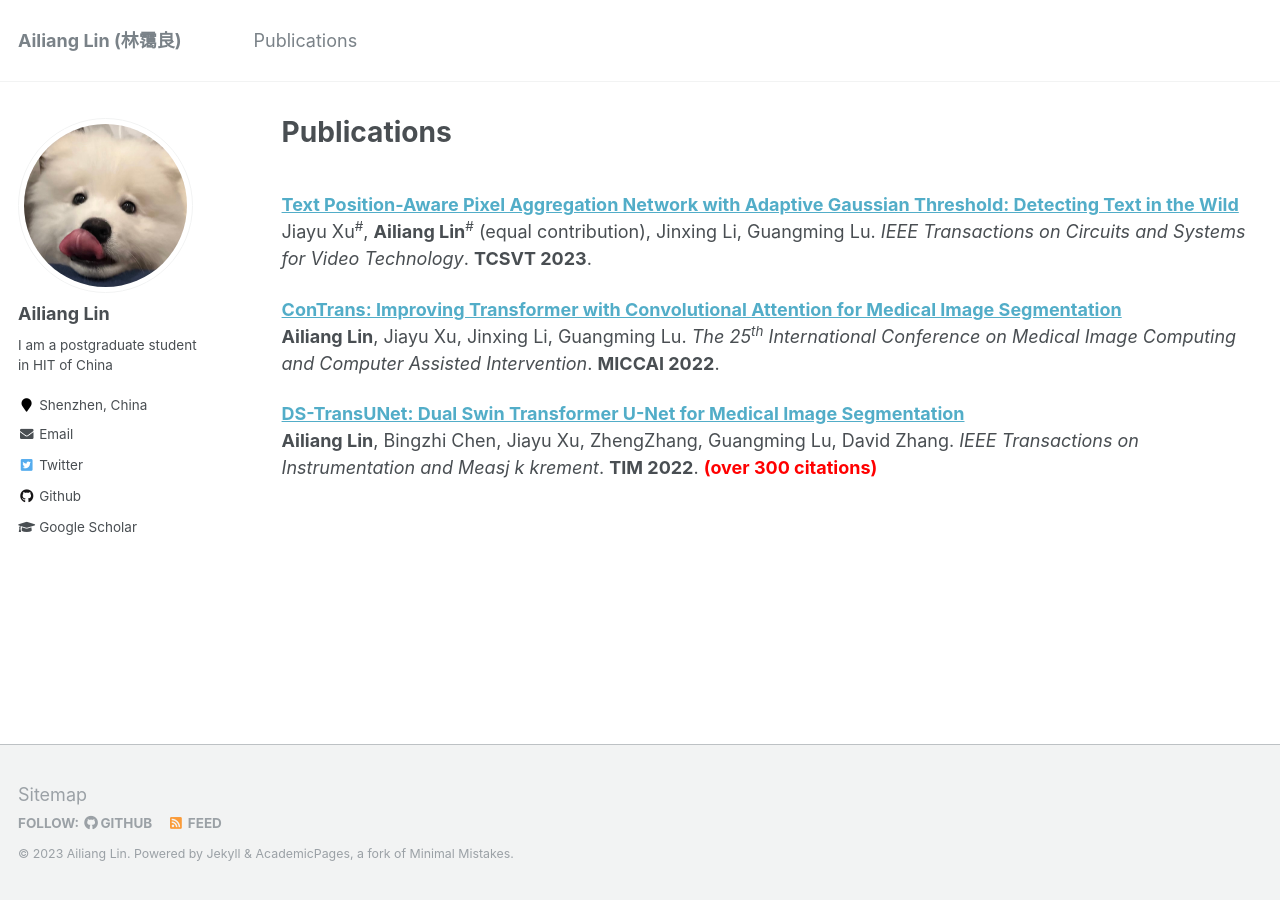
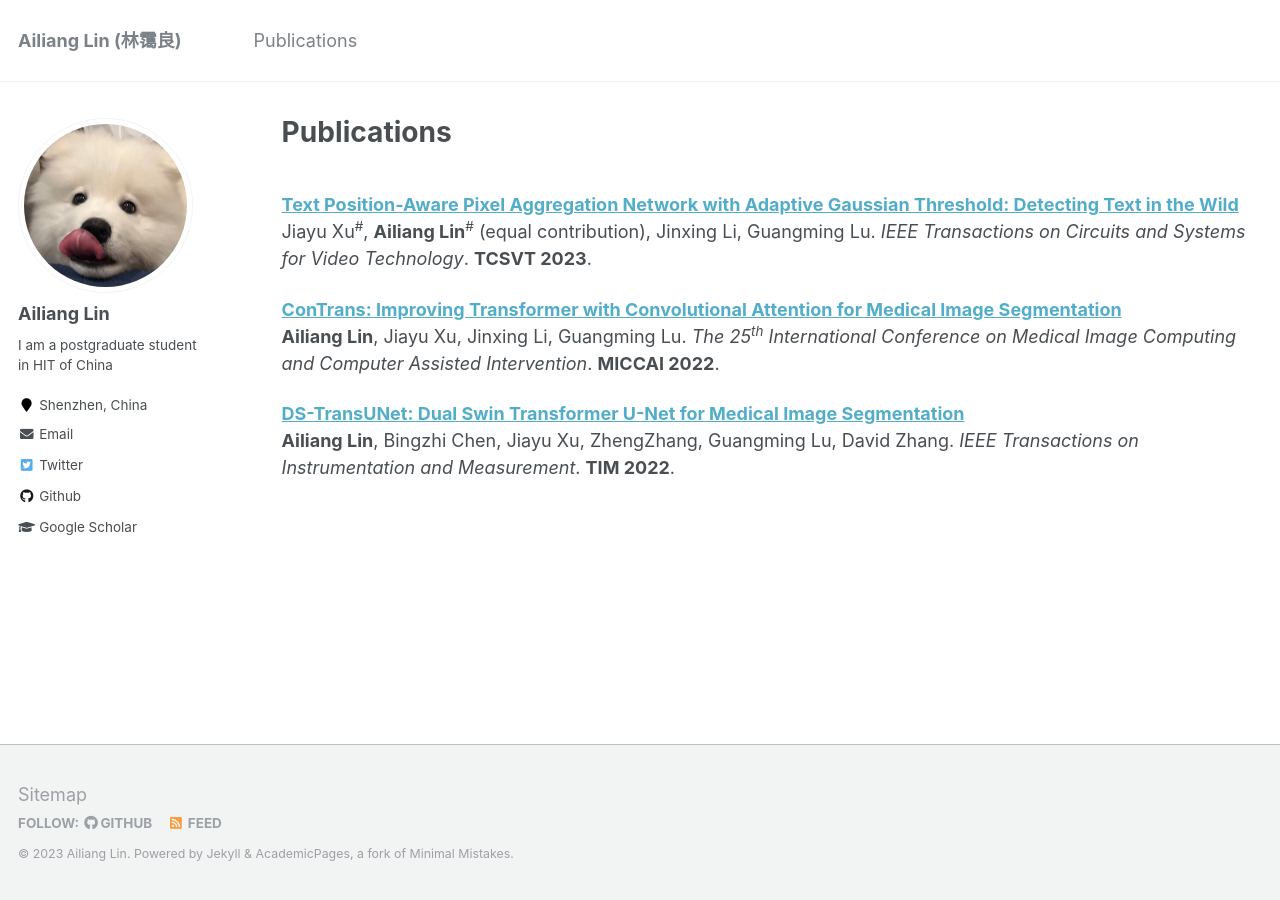
Before and after one commit to TianBaoGe/TianBaoGe.github.io, a Jekyll site: the page built from _pages/publications.md, in a window 1280 px wide. Built offline with Jekyll 4.4.1, drawn with Linux system fonts in a browser that asks for light colours.

```diff
--- a/_pages/publications.md
+++ b/_pages/publications.md
@@ -15,4 +15,4 @@ Jiayu Xu<sup>#</sup>, <b>Ailiang Lin</b><sup>#</sup> (equal contribution), Jinxi
 
 <b>[DS-TransUNet: Dual Swin Transformer U-Net for Medical Image Segmentation](https://tianbaoge.github.io/publications/DS-TransUNet)</b> <br>
 <b>Ailiang Lin</b>, Bingzhi Chen, Jiayu Xu, ZhengZhang, Guangming Lu, David Zhang.
-<i>IEEE Transactions on Instrumentation and Measj k krement</i>. <b>TIM 2022</b>. <b><span style="color:red">(over 300 citations)</span></b>
+<i>IEEE Transactions on Instrumentation and Measurement</i>. <b>TIM 2022</b>.
```
Also changed, not shown: _pages/about.md (+1 -1 lines), _publications/ConTrans.md (+1 -1 lines).
